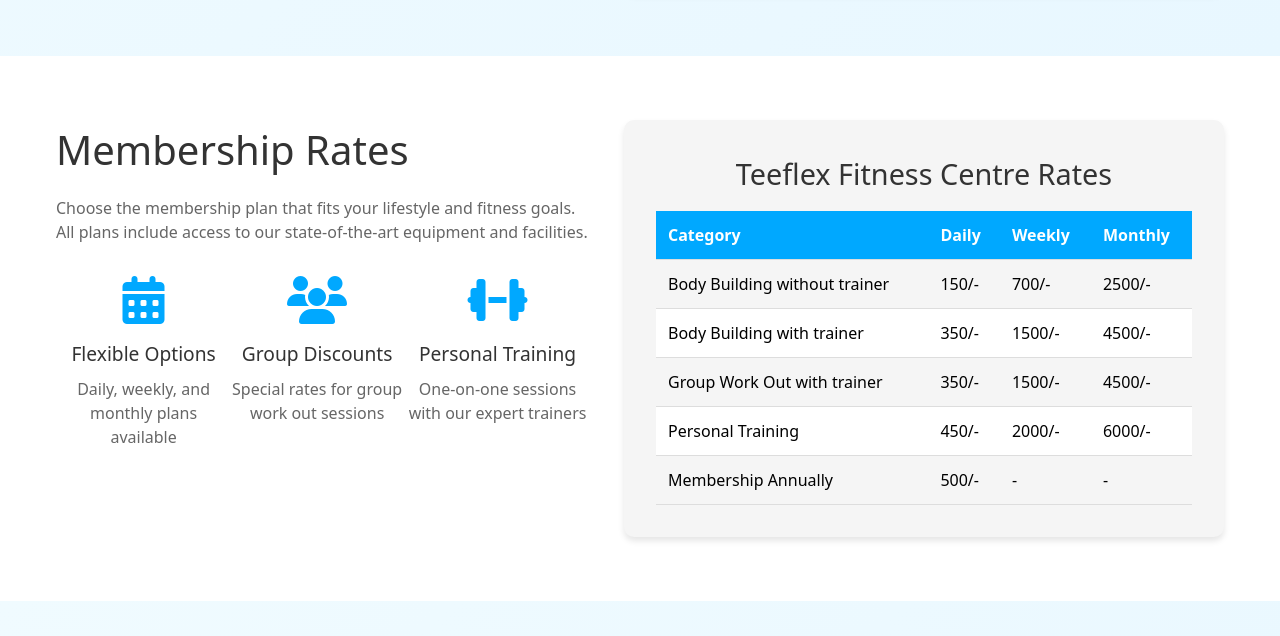
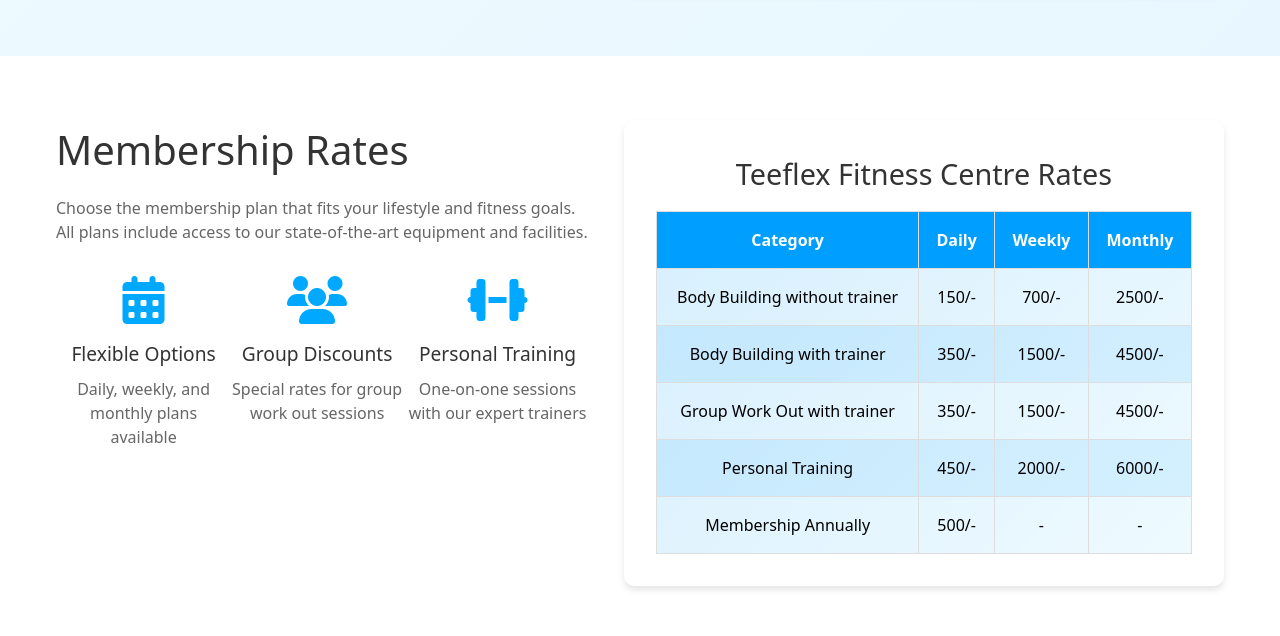
Before and after one commit to Anthony-Ngonde/Teeflex-Website, a React (Vite) app: page / in a window 1280 px wide. Shown: the part 1660-2296 px from the top of the page. Built offline with nearby package versions, Linux system fonts and the light colour scheme.

Commit message:
Added styling to membership table

```diff
--- a/src/components/Membership/Membership.css
+++ b/src/components/Membership/Membership.css
@@ -55,7 +55,7 @@
 
   .membership-rates {
     flex: 1;
-    background-color: #f5f5f5;
+    background-color: #fff;
     padding: 2rem;
     border-radius: 10px;
     box-shadow: 0 4px 6px rgba(0, 0, 0, 0.1);
@@ -71,22 +71,27 @@
 .membership-rates table {
     width: 100%;
     border-collapse: collapse;
+    background: linear-gradient(135deg, #d7effe, #eefaff);
 }
 
 .membership-rates th,
 .membership-rates td {
-    padding: 0.75rem;
-    text-align: left;
-    border-bottom: 1px solid #ddd;
+    padding: 1rem;
+    text-align: center;
+    border: 1px solid #ddd;
 }
 
 .membership-rates th {
-    background-color: #00a8ff;
+    background-color: #009fff;
     color: #fff;
 }
 
 .membership-rates tr:nth-child(even) {
-    background-color: #fff;
+    background-color: rgba(0, 159, 255, 0.1);
+}
+
+.membership-rates tr:hover {
+  background-color: #d0eaff;
 }
 
   .contact {
```
Lines whose indentation alone changed are shown as unchanged.
